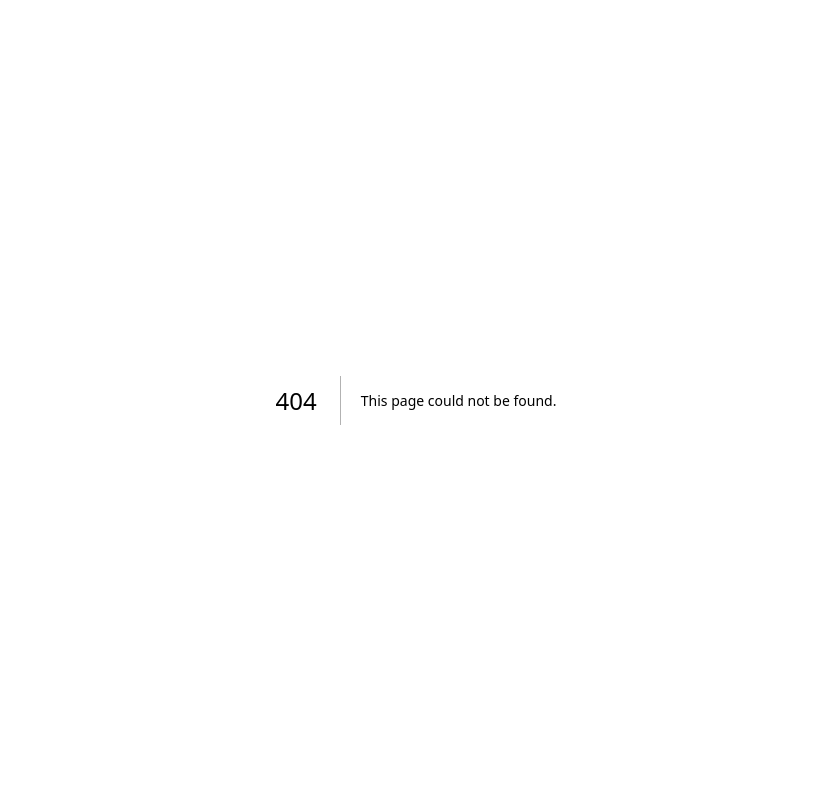
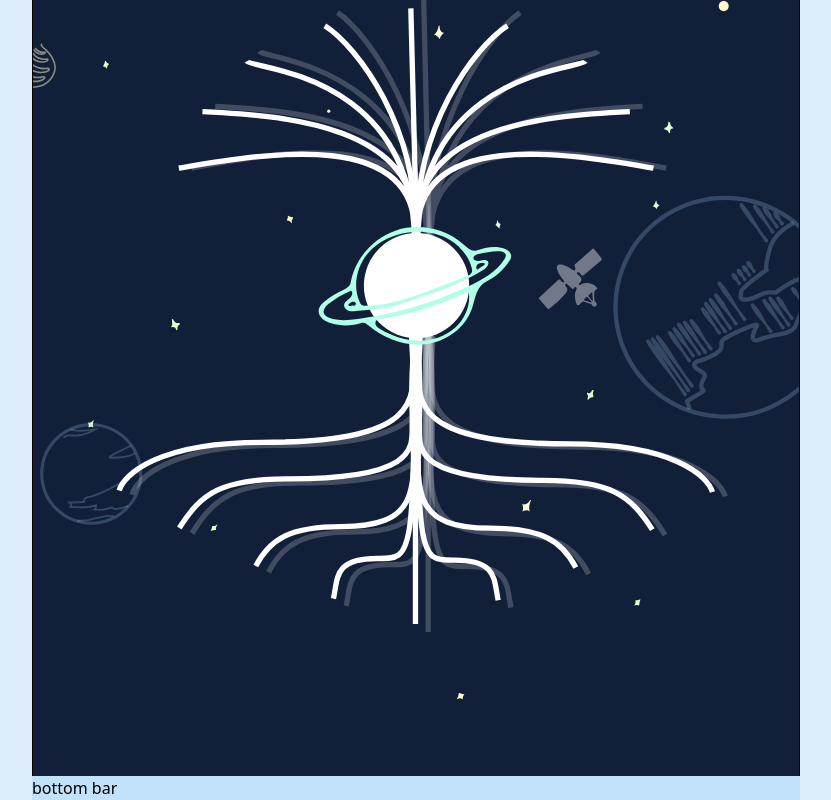
Before and after one commit to sitcon-tw/skill-tree, a Next.js app: page /tree in a window 1280 px wide. Before the commit this address had no page. Shown: the whole page, without its empty margins (224-1055 px from the left). Built offline with nearby package versions, Linux system fonts and the light colour scheme.

Commit message:
init map

```diff
--- /dev/null
+++ b/app/(app)/layout.tsx
@@ -0,0 +1,16 @@
+export default function RootLayout({
+  children,
+}: {
+  children: React.ReactNode;
+}) {
+  return (
+    <div className="flex w-full h-[100svh] items-center justify-center bg-stone-100">
+      <div className="flex w-full max-w-[768px] h-[100svh] max-h-[100svh] flex-col bg-stone-200">
+        <div className="w-full h-full overflow-hidden touch-none user-select-none flex items-center justify-center flex-1">
+          {children}
+        </div>
+        <div>bottom bar</div>
+      </div>
+    </div>
+  );
+}
--- /dev/null
+++ b/app/(app)/tree/page.tsx
@@ -0,0 +1,71 @@
+"use client";
+import React, { useEffect } from "react";
+import { useSpring, animated } from "@react-spring/web";
+import { createUseGesture, dragAction, pinchAction } from "@use-gesture/react";
+
+import Tree from "@/components/Tree";
+
+const useGesture = createUseGesture([dragAction, pinchAction]);
+
+export default function TreePage() {
+  useEffect(() => {
+    const handler = (e: Event) => e.preventDefault();
+    document.addEventListener("gesturestart", handler);
+    document.addEventListener("gesturechange", handler);
+    document.addEventListener("gestureend", handler);
+    return () => {
+      document.removeEventListener("gesturestart", handler);
+      document.removeEventListener("gesturechange", handler);
+      document.removeEventListener("gestureend", handler);
+    };
+  }, []);
+  const [style, api] = useSpring(() => ({
+    x: 0,
+    y: 0,
+    scale: 1,
+  }));
+  const ref = React.useRef<HTMLDivElement>(null);
+  useGesture(
+    {
+      // onHover: ({ active, event }) => console.log('hover', event, active),
+      // onMove: ({ event }) => console.log('move', event),
+      onDrag: ({ pinching, cancel, offset: [x, y], ...rest }) => {
+        if (pinching) return cancel();
+        api.start({ x, y });
+      },
+      onPinch: ({
+        origin: [ox, oy],
+        first,
+        movement: [ms],
+        offset: [s, a],
+        memo,
+      }) => {
+        if (first) {
+          const { width, height, x, y } = ref.current!.getBoundingClientRect();
+          const tx = ox - (x + width / 2);
+          const ty = oy - (y + height / 2);
+          memo = [style.x.get(), style.y.get(), tx, ty];
+        }
+
+        const x = memo[0] - (ms - 1) * memo[2];
+        const y = memo[1] - (ms - 1) * memo[3];
+        api.start({ scale: s, x, y });
+        return memo;
+      },
+    },
+    {
+      target: ref,
+      drag: { from: () => [style.x.get(), style.y.get()] },
+      pinch: { scaleBounds: { min: 0.5, max: 1.5 }, rubberband: true },
+    }
+  );
+  return (
+    <animated.div
+      className="w-full touch-none cursor-grab user-select-none"
+      ref={ref}
+      style={style}
+    >
+      <Tree />
+    </animated.div>
+  );
+}
--- a/app/layout.tsx
+++ b/app/layout.tsx
@@ -1,21 +1,12 @@
-import './globals.css'
-import { Inter } from 'next/font/google'
-
-const inter = Inter({ subsets: ['latin'] })
-
-export const metadata = {
-  title: 'Create Next App',
-  description: 'Generated by create next app',
-}
-
+import "./globals.css";
 export default function RootLayout({
   children,
 }: {
-  children: React.ReactNode
+  children: React.ReactNode;
 }) {
   return (
-    <html lang="en">
-      <body className={inter.className}>{children}</body>
+    <html lang="zh-TW">
+      <body>{children}</body>
     </html>
-  )
+  );
 }
--- a/app/page.tsx
+++ b/app/page.tsx
@@ -1,113 +1,7 @@
-import Image from 'next/image'
-
 export default function Home() {
   return (
-    <main className="flex min-h-screen flex-col items-center justify-between p-24">
-      <div className="z-10 w-full max-w-5xl items-center justify-between font-mono text-sm lg:flex">
-        <p className="fixed left-0 top-0 flex w-full justify-center border-b border-gray-300 bg-gradient-to-b from-zinc-200 pb-6 pt-8 backdrop-blur-2xl dark:border-neutral-800 dark:bg-zinc-800/30 dark:from-inherit lg:static lg:w-auto  lg:rounded-xl lg:border lg:bg-gray-200 lg:p-4 lg:dark:bg-zinc-800/30">
-          Get started by editing&nbsp;
-          <code className="font-mono font-bold">app/page.tsx</code>
-        </p>
-        <div className="fixed bottom-0 left-0 flex h-48 w-full items-end justify-center bg-gradient-to-t from-white via-white dark:from-black dark:via-black lg:static lg:h-auto lg:w-auto lg:bg-none">
-          <a
-            className="pointer-events-none flex place-items-center gap-2 p-8 lg:pointer-events-auto lg:p-0"
-            href="https://vercel.com?utm_source=create-next-app&utm_medium=appdir-template&utm_campaign=create-next-app"
-            target="_blank"
-            rel="noopener noreferrer"
-          >
-            By{' '}
-            <Image
-              src="/vercel.svg"
-              alt="Vercel Logo"
-              className="dark:invert"
-              width={100}
-              height={24}
-              priority
-            />
-          </a>
-        </div>
-      </div>
-
-      <div className="relative flex place-items-center before:absolute before:h-[300px] before:w-[480px] before:-translate-x-1/2 before:rounded-full before:bg-gradient-radial before:from-white before:to-transparent before:blur-2xl before:content-[''] after:absolute after:-z-20 after:h-[180px] after:w-[240px] after:translate-x-1/3 after:bg-gradient-conic after:from-sky-200 after:via-blue-200 after:blur-2xl after:content-[''] before:dark:bg-gradient-to-br before:dark:from-transparent before:dark:to-blue-700 before:dark:opacity-10 after:dark:from-sky-900 after:dark:via-[#0141ff] after:dark:opacity-40 before:lg:h-[360px]">
-        <Image
-          className="relative dark:drop-shadow-[0_0_0.3rem_#ffffff70] dark:invert"
-          src="/next.svg"
-          alt="Next.js Logo"
-          width={180}
-          height={37}
-          priority
-        />
-      </div>
-
-      <div className="mb-32 grid text-center lg:mb-0 lg:grid-cols-4 lg:text-left">
-        <a
-          href="https://nextjs.org/docs?utm_source=create-next-app&utm_medium=appdir-template&utm_campaign=create-next-app"
-          className="group rounded-lg border border-transparent px-5 py-4 transition-colors hover:border-gray-300 hover:bg-gray-100 hover:dark:border-neutral-700 hover:dark:bg-neutral-800/30"
-          target="_blank"
-          rel="noopener noreferrer"
-        >
-          <h2 className={`mb-3 text-2xl font-semibold`}>
-            Docs{' '}
-            <span className="inline-block transition-transform group-hover:translate-x-1 motion-reduce:transform-none">
-              -&gt;
-            </span>
-          </h2>
-          <p className={`m-0 max-w-[30ch] text-sm opacity-50`}>
-            Find in-depth information about Next.js features and API.
-          </p>
-        </a>
-
-        <a
-          href="https://nextjs.org/learn?utm_source=create-next-app&utm_medium=appdir-template-tw&utm_campaign=create-next-app"
-          className="group rounded-lg border border-transparent px-5 py-4 transition-colors hover:border-gray-300 hover:bg-gray-100 hover:dark:border-neutral-700 hover:dark:bg-neutral-800 hover:dark:bg-opacity-30"
-          target="_blank"
-          rel="noopener noreferrer"
-        >
-          <h2 className={`mb-3 text-2xl font-semibold`}>
-            Learn{' '}
-            <span className="inline-block transition-transform group-hover:translate-x-1 motion-reduce:transform-none">
-              -&gt;
-            </span>
-          </h2>
-          <p className={`m-0 max-w-[30ch] text-sm opacity-50`}>
-            Learn about Next.js in an interactive course with&nbsp;quizzes!
-          </p>
-        </a>
-
-        <a
-          href="https://vercel.com/templates?framework=next.js&utm_source=create-next-app&utm_medium=appdir-template&utm_campaign=create-next-app"
-          className="group rounded-lg border border-transparent px-5 py-4 transition-colors hover:border-gray-300 hover:bg-gray-100 hover:dark:border-neutral-700 hover:dark:bg-neutral-800/30"
-          target="_blank"
-          rel="noopener noreferrer"
-        >
-          <h2 className={`mb-3 text-2xl font-semibold`}>
-            Templates{' '}
-            <span className="inline-block transition-transform group-hover:translate-x-1 motion-reduce:transform-none">
-              -&gt;
-            </span>
-          </h2>
-          <p className={`m-0 max-w-[30ch] text-sm opacity-50`}>
-            Explore the Next.js 13 playground.
-          </p>
-        </a>
-
-        <a
-          href="https://vercel.com/new?utm_source=create-next-app&utm_medium=appdir-template&utm_campaign=create-next-app"
-          className="group rounded-lg border border-transparent px-5 py-4 transition-colors hover:border-gray-300 hover:bg-gray-100 hover:dark:border-neutral-700 hover:dark:bg-neutral-800/30"
-          target="_blank"
-          rel="noopener noreferrer"
-        >
-          <h2 className={`mb-3 text-2xl font-semibold`}>
-            Deploy{' '}
-            <span className="inline-block transition-transform group-hover:translate-x-1 motion-reduce:transform-none">
-              -&gt;
-            </span>
-          </h2>
-          <p className={`m-0 max-w-[30ch] text-sm opacity-50`}>
-            Instantly deploy your Next.js site to a shareable URL with Vercel.
-          </p>
-        </a>
-      </div>
-    </main>
-  )
+    <div className="bg-stone-950 text-white">
+      <h1 className="text-4xl font-bold text-center">資訊技能樹</h1>
+    </div>
+  );
 }
--- /dev/null
+++ b/components/Scanner.tsx
@@ -0,0 +1,3 @@
+export default function Scanner() {
+  return <h1>Scanner</h1>;
+}
--- /dev/null
+++ b/components/Tree.tsx
@@ -0,0 +1,8 @@
+export default function Tree() {
+  return (
+    <img
+      src="/imgs/bg.svg"
+      className="w-full pointer-events-none border border-white user-select-none"
+    />
+  );
+}
--- a/package.json
+++ b/package.json
@@ -9,6 +9,8 @@
     "lint": "next lint"
   },
   "dependencies": {
+    "@react-spring/web": "^9.4.5",
+    "@use-gesture/react": "latest",
     "@types/node": "20.3.2",
     "@types/react": "18.2.14",
     "@types/react-dom": "18.2.6",
--- a/tailwind.config.js
+++ b/tailwind.config.js
@@ -6,13 +6,21 @@ module.exports = {
     './app/**/*.{js,ts,jsx,tsx,mdx}',
   ],
   theme: {
-    extend: {
-      backgroundImage: {
-        'gradient-radial': 'radial-gradient(var(--tw-gradient-stops))',
-        'gradient-conic':
-          'conic-gradient(from 180deg at 50% 50%, var(--tw-gradient-stops))',
+    colors: {
+      'stone': {
+        '50': '#f0f7fe',
+        '100': '#ddedfc',
+        '200': '#c2e1fb',
+        '300': '#98cff8',
+        '400': '#67b5f3',
+        '500': '#4396ee',
+        '600': '#2e79e2',
+        '700': '#2564d0',
+        '800': '#2451a9',
+        '900': '#234685',
+        '950': '#121f39',
       },
-    },
+    }
   },
   plugins: [],
 }
```
Also changed, not shown: components/PWAInstall.tsx (added), public/imgs/bg.svg (added), 1 other file (tests, documents, lock files or other folders).
